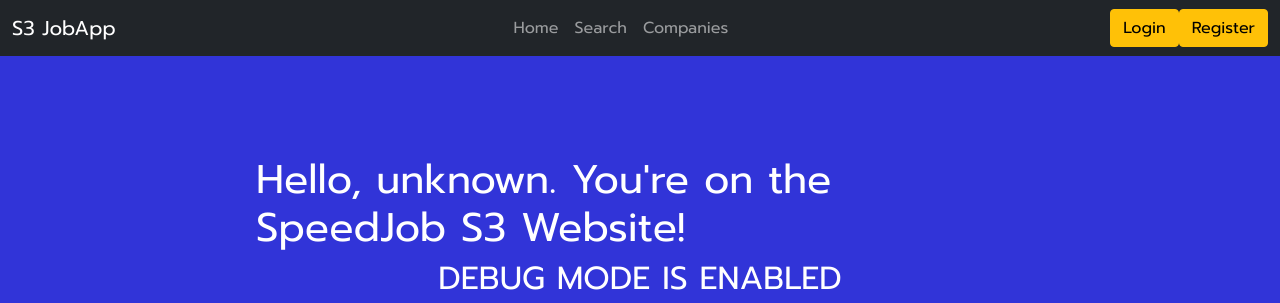
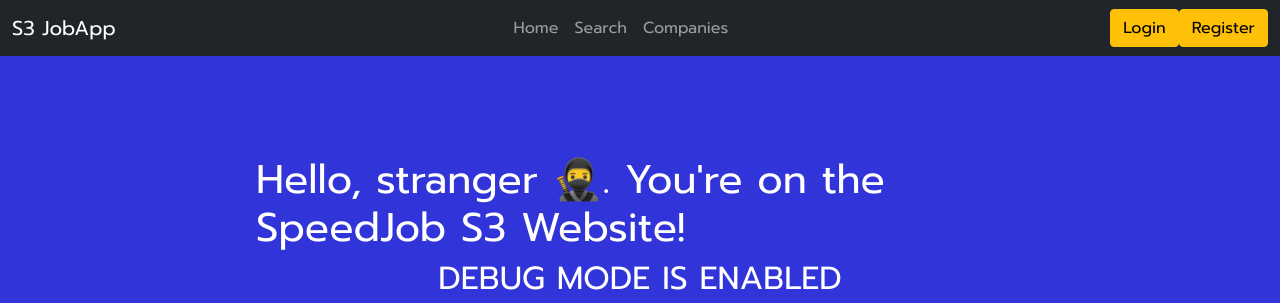
Before and after one commit to Nycz-lab/S3Speedjob, a Django app: page / in a window 1280 px wide. Shown: the top 303 px of the page. Run offline with Django 3.2, Linux system fonts and the light colour scheme.

Commit message:
Update index.html

```diff
--- a/jobapp/templates/jobapp/index.html
+++ b/jobapp/templates/jobapp/index.html
@@ -6,18 +6,21 @@
 <script src="{% static 'jobapp/js/html.js' %}"></script>
 
 <section class="blue">
+
       {% if user.is_authenticated %}
-      <h1>Hello, {{user.username}}. You're on the SpeedJob S3 Website!</h1>
+      <h1 class="fadeUpText">Hello, {{user.username}} 😊. You're on the SpeedJob S3 Website!</h1>
       {% else %}
-      <h1>Hello, unknown. You're on the SpeedJob S3 Website!</h1>
+      <h1 class="fadeUpText">Hello, stranger 🥷. You're on the SpeedJob S3 Website!</h1>
       {% endif %}
 
       {% if DEBUG %}
-      <h2> DEBUG MODE IS ENABLED </h2>
+      <h2 class="fadeUpText"> DEBUG MODE IS ENABLED </h2>
       {% endif %}
 
+
+
       {% load static %}
-      <img id="replaceable" class="hideOnMobile rounded_corners" style="cursor:pointer; "onclick="change()" src="{% static 'jobapp/img/yeah_baby.gif' %}">
+      <img id="replaceable" class="hideOnMobile rounded_corners fadeLeftText" style="cursor:pointer; "onclick="change()" src="{% static 'jobapp/img/yeah_baby.gif' %}">
 </section>
 <section class="dark" style="padding-top: 30vh;">
 
```
